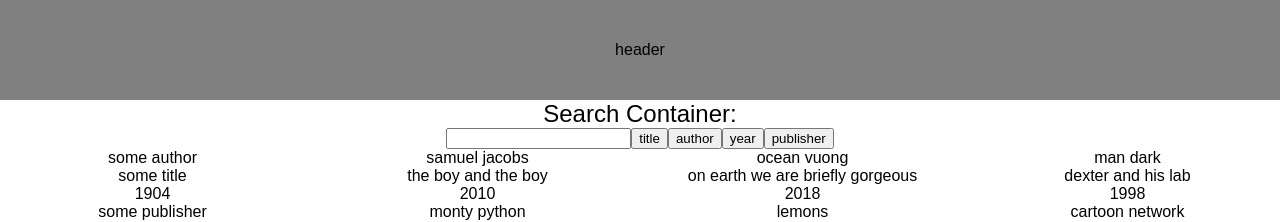
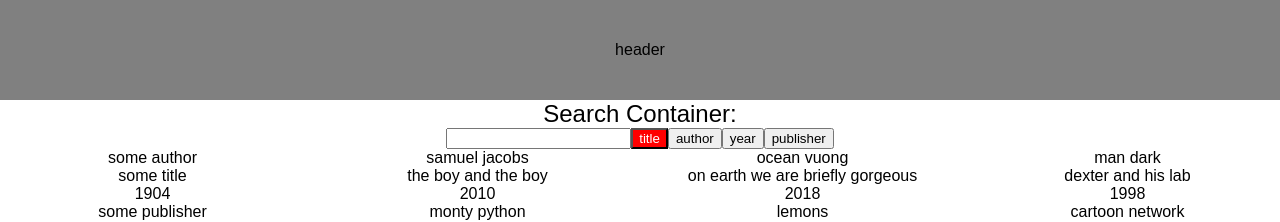
Before and after one commit to dwidjaja945/redux-tutorial, a React (Create React App) app in the folder client/: page / in a window 1280 px wide. Shown: the top 222 px of the page. Built offline with nearby package versions, Linux system fonts and the light colour scheme.

Commit message:
[add] added active state for buttons

```diff
--- a/client/src/components/App.js
+++ b/client/src/components/App.js
@@ -34,7 +34,7 @@ const App = props => {
       <div className="header">
         header
         </div>
-      <Search params={ { params, setParam } } setSearchText={ setSearchText } searchText={ searchText } />
+      <Search params={ { params, searchParam, setParam } } setSearchText={ setSearchText } searchText={ searchText } />
       <Content books={ filteredBooks } />
     </div>
   );
--- a/client/src/components/Search/Search.css
+++ b/client/src/components/Search/Search.css
@@ -2,3 +2,8 @@
     font-size: 1.5em;
     text-align: center;
 }
+
+.active {
+    color: white;
+    background-color: red;
+}
--- a/client/src/components/Search/index.jsx
+++ b/client/src/components/Search/index.jsx
@@ -14,7 +14,7 @@ function Search(props) {
             <input type="text" value={ searchText } onChange={ event => setSearchText(event.target.value) } />
 
             { params.params.map(item => (
-                <button onClick={ () => params.setParam(item) }>{ item }</button>
+                <button className={ params.searchParam === item && 'active' } onClick={ () => params.setParam(item) }>{ item }</button>
             )) }
 
         </div>
```
